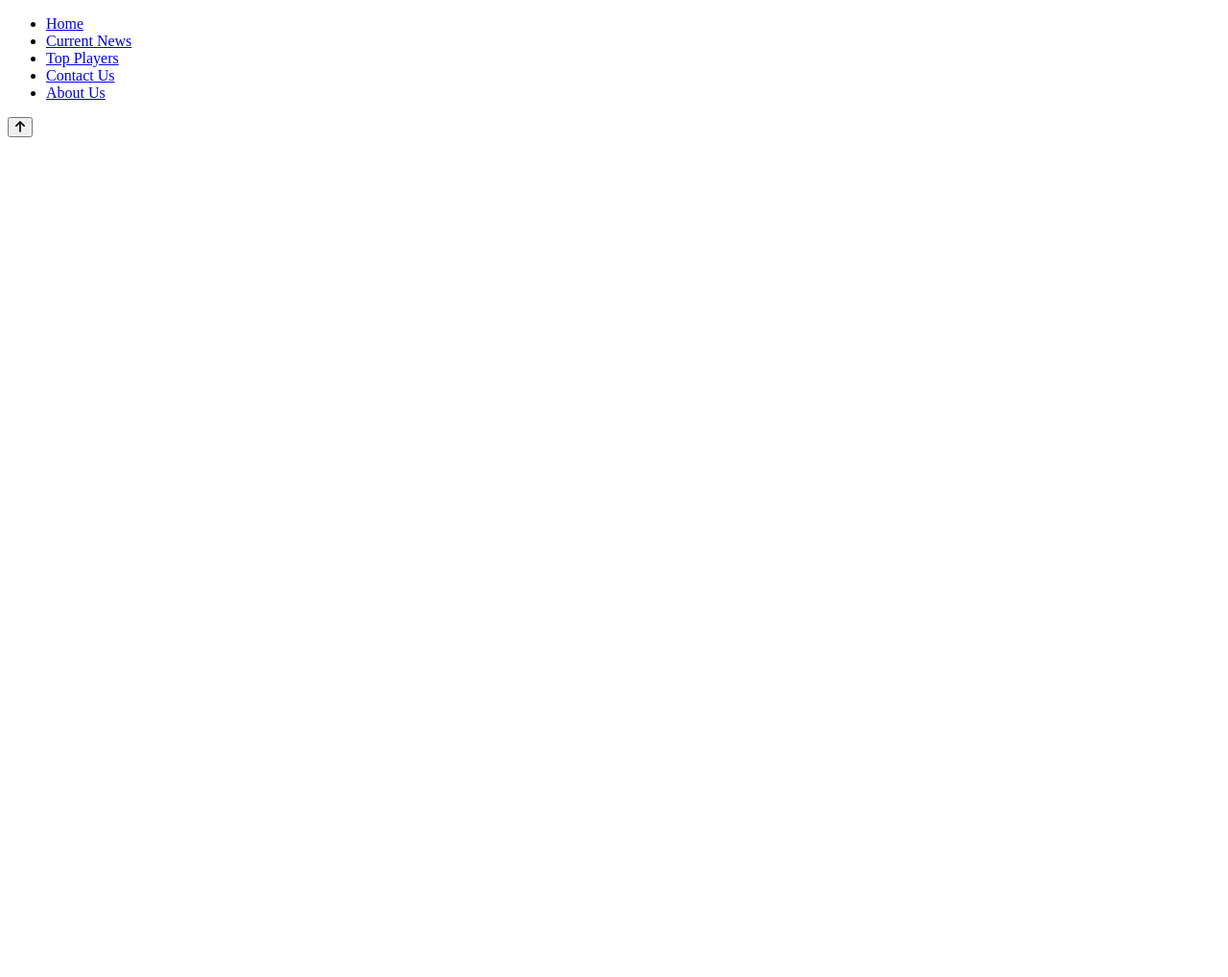
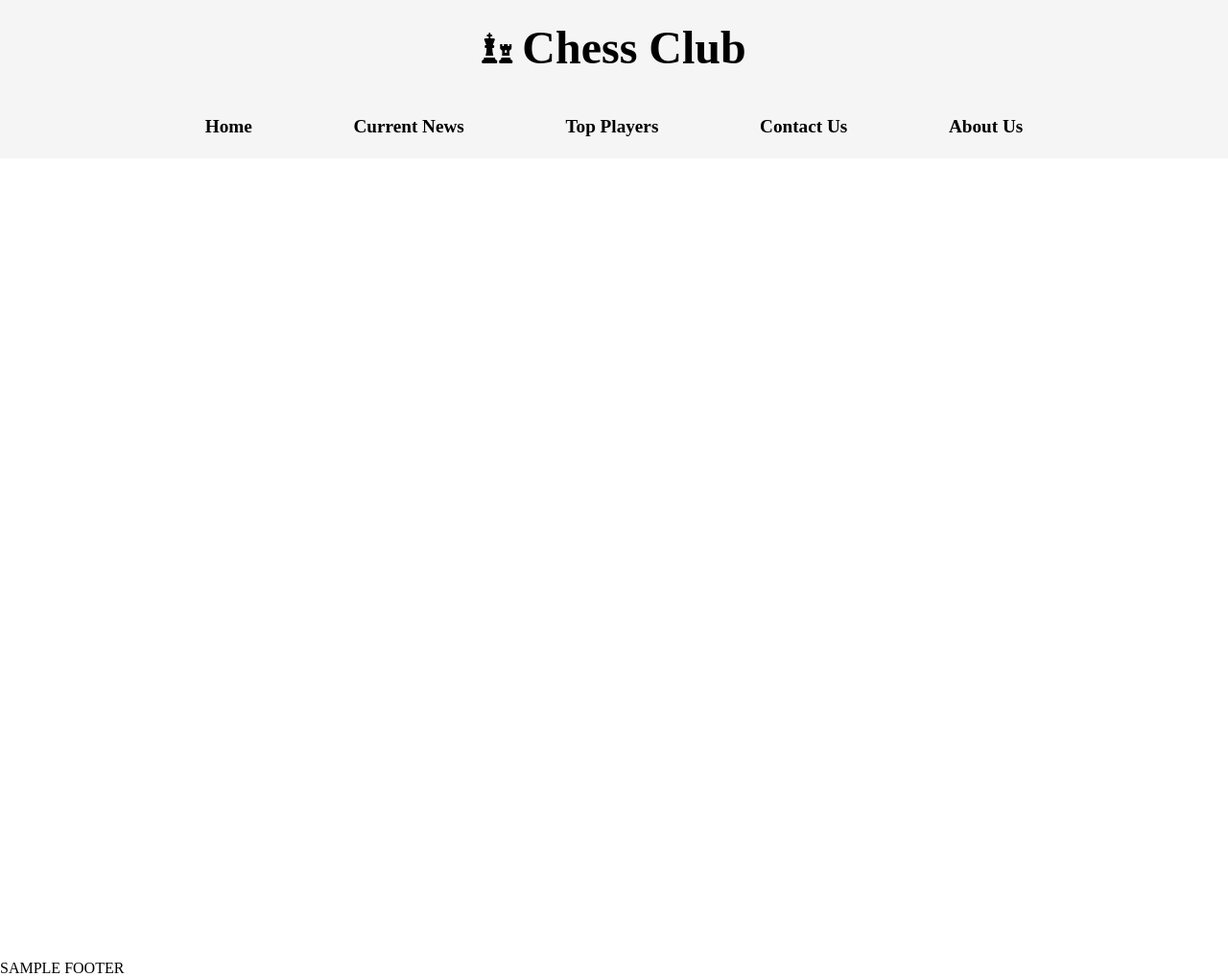
Before and after one commit to 13aba/ChessWeb, a plain HTML site: page index.html in a window 1280 px wide. Shown: the whole page at 96% size. Before the commit the page ends 800 px from the top, so only its background shows below. Drawn offline with nearby package versions, Linux system fonts and the light colour scheme.

Commit message:
created header
-finished header with nav bar

```diff
--- a/index.html
+++ b/index.html
@@ -33,11 +33,12 @@
         <section class="nav-bar">
             <!-- Defualt logo when first loading into the page -->
             <div class="company-logo-default">
-
+                <i class="fa-solid fa-chess"></i>
+                <h1>Chess Club</h1>
             </div>
             <!-- Smaller left aligned logo when scrolling -->
             <div class="company-logo-scroll">
-
+                <i class="fa-solid fa-chess"></i>
             </div>
             <!-- Main Navigation Links -->
             <nav class="nav-links">
@@ -63,12 +64,12 @@
         </section>
     </header>
 
-    <main>
+    <main class="main-content">
 
     </main>
 
     <footer>
-
+        <p>SAMPLE FOOTER</p>
     </footer>
 
 </body>
--- a/scripts/script.js
+++ b/scripts/script.js
@@ -0,0 +1,17 @@
+
+
+window.addEventListener('scroll', () => {
+    // Retrieve the navigation menu from the DOM
+    const navBar = document.querySelector('.nav-bar');
+    const companyLogo = document.querySelector('.company-logo-scroll');
+
+    // Compute the distance from the top of the page
+    let offsetTop = navBar.offsetTop;
+
+    // Make navigation menu fixed to the top of the screen when a certain vertical scroll threshold is reached
+    navBar.classList.toggle('sticky', window.scrollY > navBar.offsetTop);
+
+    // Display the company logo in a white box in the top left corner of the fixed navigation menu when a
+    // vertical scroll threshold is reached
+    companyLogo.classList.toggle('company-logo-scroll-active', window.scrollY > navBar.offsetTop);
+})
--- a/stylesheet/main.css
+++ b/stylesheet/main.css
@@ -0,0 +1,115 @@
+* {
+    /*Aids in managing the size of all HTML elements*/
+    box-sizing: border-box;
+    margin: 0;
+    padding: 0;
+}
+
+.nav-bar{
+    width: 100%;
+    position: fixed;
+    top: 0;
+    background-color: whitesmoke;
+    transition: 0.5s;
+    z-index: 99;
+}
+
+.company-logo-default{
+    display: flex;
+    /*Align vertically and horizontally*/
+    justify-content: center;
+    align-items: center;
+    font-size: 2em;
+    text-align: center;
+    font-weight: 900;
+    line-height: 1.4;
+    padding: 0.5em 0.5em;
+    transition: 0.8s;
+    white-space: nowrap;
+}
+
+.company-logo-default i {
+    margin-right: 10px;
+}
+
+.company-logo-scroll {
+    /*Invisible by default, since the logo is only visible against the dark background of the fixed navigation
+    menu*/
+    display: none;
+    position: absolute;
+    top: .4em;
+    left: .4em;
+    font-size: 2em;
+    border: 3px solid whitesmoke;
+    padding: .2em;
+}
+
+/*Make the company logo visible when the fixed navigation menu is triggered by the user scrolling past a
+vertical scroll bar threshold*/
+.company-logo-scroll-active {
+    display: inline;
+    color: whitesmoke;
+}
+
+/* Remove defualt list style*/
+.nav-links ul {
+    display: flex;
+    width: 70%;
+    justify-content: space-between;
+    margin: auto;
+    padding: 0;
+    list-style-type: none;
+}
+
+/* Remove underlines from text*/
+.nav-links li a{
+    display: block;
+    font-size: 1.2em;
+    font-weight: 700;
+    text-decoration: none;
+    padding: 1rem;
+    position: relative;
+    margin: 0.3em;
+    color: black;
+    transition: 0.8s;
+}
+
+/* Create bar on top of links when hovered*/
+.nav-links a::after{
+    content: "";
+    position: absolute;
+    left: 10%;
+    bottom: 0;
+    width: 0;
+    height: 0.2em;
+    background: #ff6347;
+    transition: width 0.3s ease;
+}
+
+.nav-links a:hover::after {
+    /*Blue line that appears above navigation link is roughly the same width as the navigation link itself*/
+    width: 80%
+}
+
+/* Fixed Navigation Bar */
+.nav-bar.sticky {
+    padding: 0.5em 0.5em;
+    background-color: black;
+}
+
+.nav-bar.sticky .company-logo-default{
+    display: none;
+}
+
+.nav-bar.sticky a {
+    color: azure;
+}
+
+.main-content{
+    height: 1000px;
+}
+
+
+.scroll-up-button {
+    display: none;
+}
```
